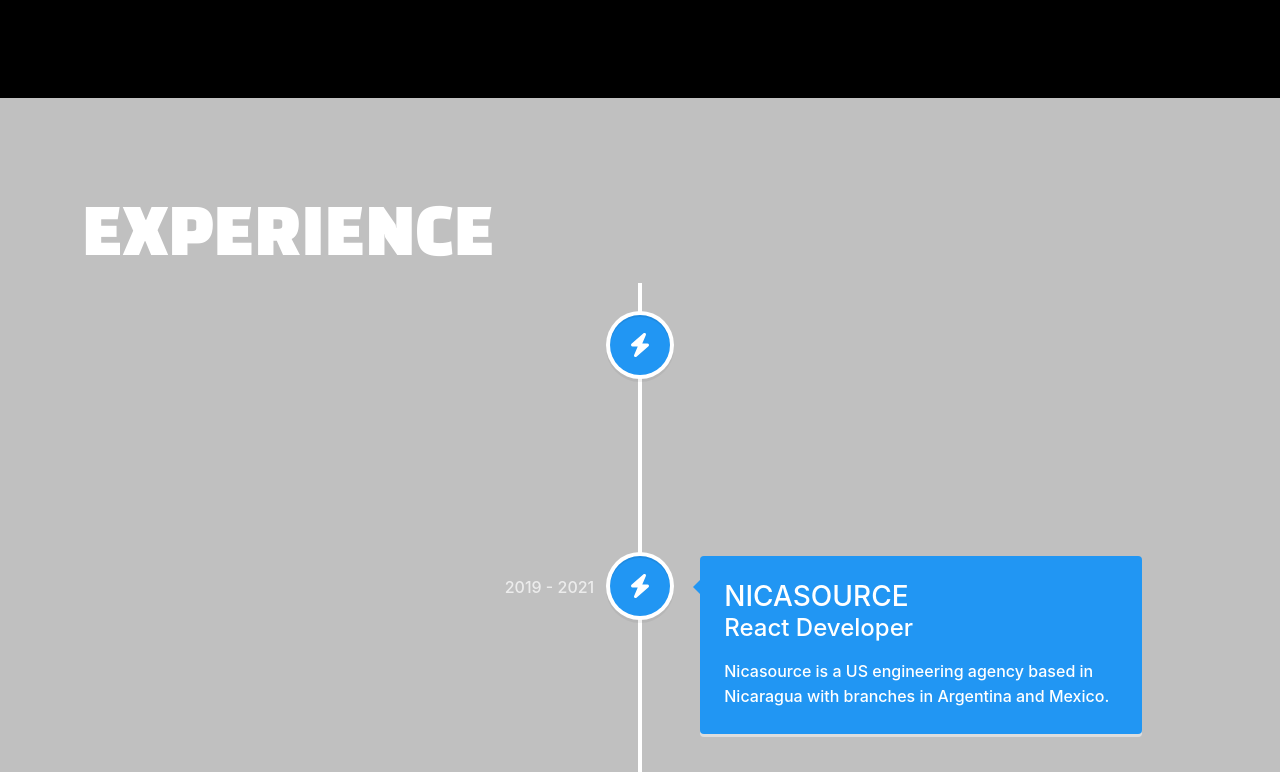
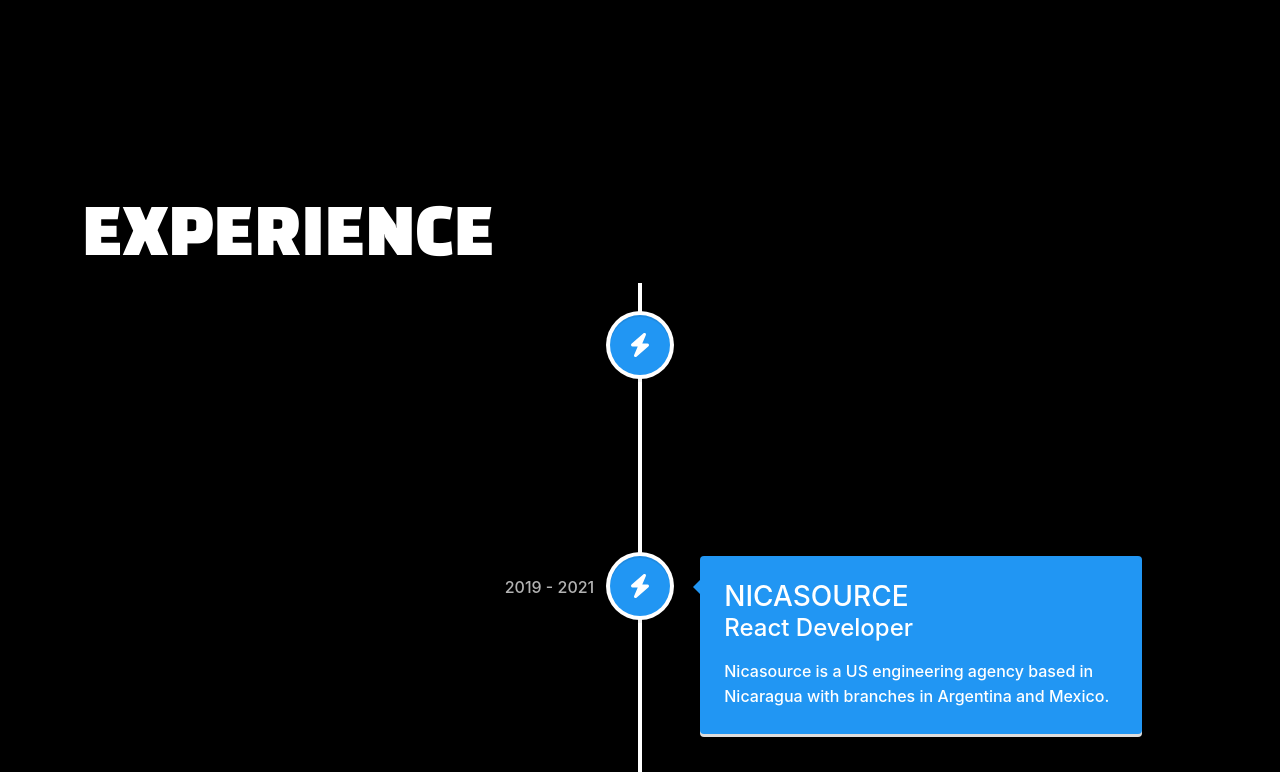
Before and after one commit to KornerStudio/portfolio, a React (Create React App) app: page / in a window 1280 px wide. Shown: the part 728-1500 px from the top of the page. Built offline with nearby package versions, Linux system fonts and the light colour scheme.

Commit message:
Remove bg color

```diff
--- a/src/components/experience/styles.css
+++ b/src/components/experience/styles.css
@@ -1,5 +1,2 @@
 #experience-section {
-    background-color:silver;
-
-
 }
```
